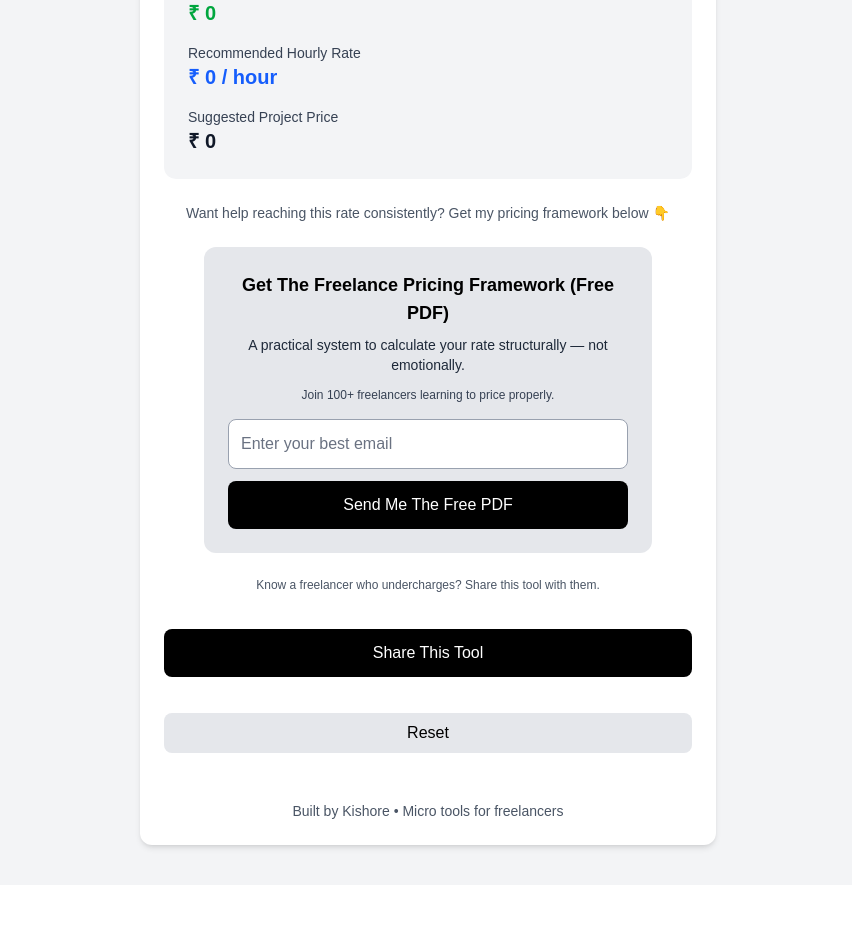
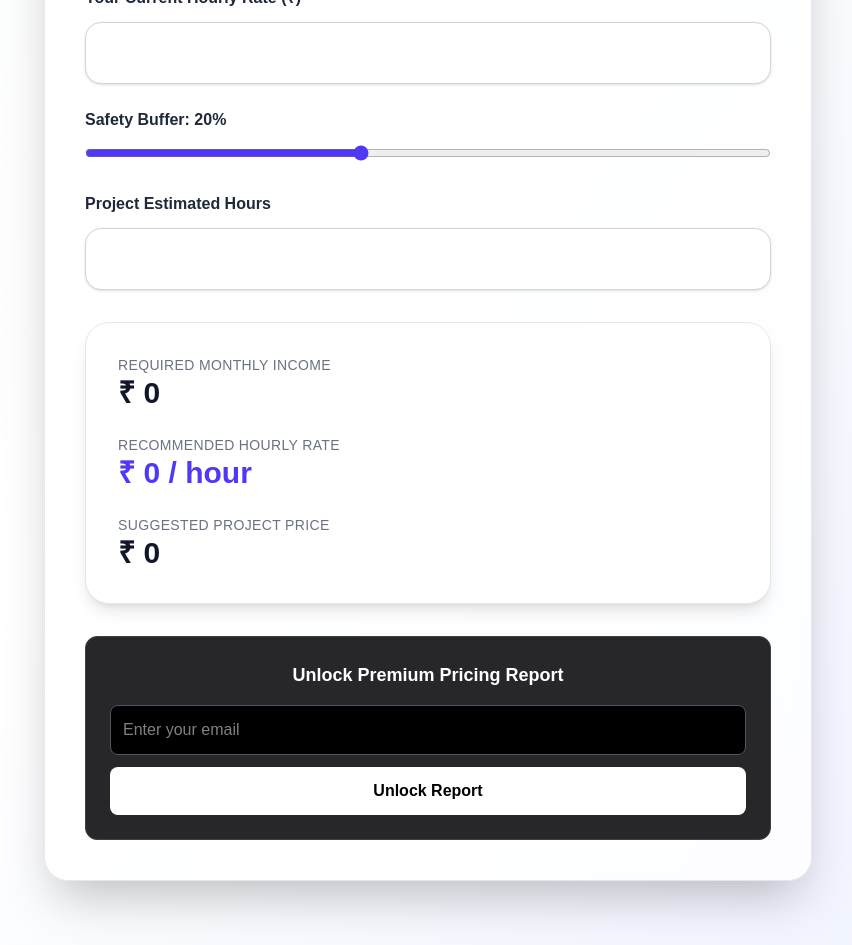
Before and after one commit to kishoredk-tech/freelance-rate, a Next.js app: page / in a window 1280 px wide. Shown: the part 840-1785 px from the top of the page, without its empty margins (212-1064 px from the left). Before the commit the page ends 1725 px from the top, so only its background shows below. Built offline with nearby package versions, Linux system fonts and the light colour scheme.

Commit message:
Big UI Freeze along with PDF generation with email gated

```diff
--- a/package.json
+++ b/package.json
@@ -20,7 +20,9 @@
     "@types/node": "^20",
     "@types/react": "^19",
     "@types/react-dom": "^19",
-    "eslint": "^9",
+    "@typescript-eslint/eslint-plugin": "^8.56.0",
+    "@typescript-eslint/parser": "^8.56.0",
+    "eslint": "^10.0.0",
     "eslint-config-next": "16.1.6",
     "tailwindcss": "^4",
     "typescript": "^5"
--- a/src/app/page.tsx
+++ b/src/app/page.tsx
@@ -1,14 +1,11 @@
 "use client";
 
-import { useState } from "react";
+import { useState, useMemo } from "react";
 import InputField from "@/components/InputField";
 import ResultsCard from "@/components/ResultsCard";
 import SubscribeForm from "@/components/SubscribeForm";
 
 export default function Home() {
-  // =========================
-  // STATE
-  // =========================
   const [currency, setCurrency] = useState("INR");
   const [desiredIncome, setDesiredIncome] = useState("");
   const [monthlyExpenses, setMonthlyExpenses] = useState("");
@@ -16,7 +13,7 @@ export default function Home() {
   const [billableHours, setBillableHours] = useState("");
   const [bufferPercent, setBufferPercent] = useState(20);
   const [projectHours, setProjectHours] = useState("");
-  const [shareMessage, setShareMessage] = useState("");
+  const [currentRate, setCurrentRate] = useState("");
 
   const currencySymbols: Record<string, string> = {
     INR: "₹",
@@ -25,88 +22,88 @@ export default function Home() {
     GBP: "£",
   };
 
-  // =========================
-  // BUSINESS LOGIC
-  // =========================
+  const symbol = currencySymbols[currency];
 
-  const totalRequired =
-    Math.max(0, Number(desiredIncome || 0)) +
-    Math.max(0, Number(monthlyExpenses || 0));
+  const calculations = useMemo(() => {
+    const income = Number(desiredIncome) || 0;
+    const expenses = Number(monthlyExpenses) || 0;
+    const days = Number(workingDays) || 0;
+    const hours = Number(billableHours) || 0;
+    const projectHrs = Number(projectHours) || 0;
+    const current = Number(currentRate) || 0;
 
-  const totalBillableHours =
-    Math.max(0, Number(workingDays || 0)) *
-    Math.max(0, Number(billableHours || 0));
+    const totalRequired = income + expenses;
+    const totalBillableHours = days * hours;
 
-  const baseHourlyRate =
+    const baseRate =
       totalBillableHours > 0
         ? totalRequired / totalBillableHours
         : 0;
 
-  const recommendedHourlyRate =
-    Math.round(baseHourlyRate * (1 + bufferPercent / 100));
+    const recommended =
+      baseRate > 0
+        ? Math.round(baseRate * (1 + bufferPercent / 100))
+        : 0;
 
     const projectPrice =
-    Math.round(recommendedHourlyRate * Number(projectHours || 0));
+      recommended > 0
+        ? Math.round(recommended * projectHrs)
+        : 0;
 
-  const handleReset = () => {
-    setDesiredIncome("");
-    setMonthlyExpenses("");
-    setWorkingDays("");
-    setBillableHours("");
-    setProjectHours("");
-    setBufferPercent(20);
-    setCurrency("INR");
+    const rateGap =
+      current > 0 ? recommended - current : 0;
+
+    const monthlyLoss =
+      rateGap > 0 ? Math.round(rateGap * totalBillableHours) : 0;
+
+    const yearlyLoss =
+      monthlyLoss > 0 ? monthlyLoss * 12 : 0;
+
+    const isUnderpricing =
+      current > 0 && current < recommended;
+
+    return {
+      totalRequired,
+      recommended,
+      projectPrice,
+      monthlyLoss,
+      yearlyLoss,
+      isUnderpricing,
     };
-
-  // =========================
-  // SHARE FUNCTION
-  // =========================
-
-  const handleShare = async () => {
-    const shareData = {
-      title: "Freelance Rate Calculator",
-      text: "Stop underpricing your freelance work. Calculate your ideal hourly rate instantly.",
-      url: window.location.href,
-    };
-
-    try {
-      if (navigator.share) {
-        await navigator.share(shareData);
-      } else {
-        await navigator.clipboard.writeText(window.location.href);
-        setShareMessage("Link copied to clipboard!");
-        setTimeout(() => setShareMessage(""), 2000);
-      }
-    } catch (error) {
-      console.error("Sharing failed:", error);
-    }
-  };
+  }, [
+    desiredIncome,
+    monthlyExpenses,
+    workingDays,
+    billableHours,
+    projectHours,
+    currentRate,
+    bufferPercent,
+  ]);
 
   return (
-    <main className="min-h-screen bg-gray-100 py-10 px-4">
-      <div className="max-w-xl mx-auto bg-white shadow-md rounded-xl p-6 space-y-6">
+    <main className="min-h-screen bg-gradient-to-br from-slate-50 via-white to-indigo-50 py-16 px-4">
+
+      <div className="max-w-3xl mx-auto bg-white/80 backdrop-blur-lg shadow-2xl rounded-3xl p-10 space-y-8 border border-gray-200">
 
         {/* HEADER */}
-        <h1 className="text-2xl font-bold text-gray-800 text-center">
-          Stop Underpricing Your Freelance Work
+        <div className="text-center space-y-3">
+          <h1 className="text-4xl font-extrabold text-gray-900 tracking-tight">
+            Freelance Rate Intelligence
           </h1>
+          <p className="text-gray-600 text-lg">
+            Structural pricing calculator for serious freelancers.
+          </p>
+        </div>
 
-        <p className="text-sm text-gray-600 text-center">
-          Free calculator to find your ideal freelance hourly rate.
-        </p>
-
-        {/* INPUTS */}
-        <div className="space-y-4">
-
-          {/* Currency */}
+        {/* CURRENCY */}
         <div>
-            <label className="block mb-2 font-semibold text-gray-800">
+          <label className="block mb-3 font-semibold text-gray-800">
             Currency
           </label>
           <select
             value={currency}
             onChange={(e) => setCurrency(e.target.value)}
-              className="w-full p-3 border border-gray-400 rounded-lg bg-white"
+            className="w-full p-4 border border-gray-300 rounded-2xl bg-white text-gray-900 font-medium shadow-sm focus:ring-2 focus:ring-indigo-600 focus:outline-none"
           >
             <option value="INR">INR (₹)</option>
             <option value="USD">USD ($)</option>
@@ -115,14 +112,17 @@ export default function Home() {
           </select>
         </div>
 
+        {/* INPUTS */}
+        <div className="space-y-6">
+
           <InputField
-            label={`Desired Take-Home Income (${currencySymbols[currency]})`}
+            label={`Desired Monthly Income (${symbol})`}
             value={desiredIncome}
             onChange={setDesiredIncome}
           />
 
           <InputField
-            label={`Monthly Expenses (${currencySymbols[currency]})`}
+            label={`Monthly Expenses (${symbol})`}
             value={monthlyExpenses}
             onChange={setMonthlyExpenses}
           />
@@ -139,20 +139,26 @@ export default function Home() {
             onChange={setBillableHours}
           />
 
-          {/* BUFFER SLIDER */}
+          <InputField
+            label={`Your Current Hourly Rate (${symbol})`}
+            value={currentRate}
+            onChange={setCurrentRate}
+          />
+
+          {/* BUFFER */}
           <div>
-            <label className="block mb-2 font-semibold text-gray-800">
+            <label className="block mb-3 font-semibold text-gray-800">
               Safety Buffer: {bufferPercent}%
             </label>
             <input
               type="range"
               min="0"
-              max="100"
+              max="50"
               value={bufferPercent}
               onChange={(e) =>
                 setBufferPercent(Number(e.target.value))
               }
-              className="w-full"
+              className="w-full accent-indigo-600"
             />
           </div>
 
@@ -166,68 +172,16 @@ export default function Home() {
 
         {/* RESULTS */}
         <ResultsCard
-          currencySymbol={currencySymbols[currency]}
-          totalRequired={totalRequired}
-          recommendedHourlyRate={recommendedHourlyRate}
-          projectPrice={projectPrice}
+          currencySymbol={symbol}
+          totalRequired={calculations.totalRequired}
+          recommendedHourlyRate={calculations.recommended}
+          projectPrice={calculations.projectPrice}
+          monthlyLoss={calculations.monthlyLoss}
+          yearlyLoss={calculations.yearlyLoss}
+          isUnderpricing={calculations.isUnderpricing}
         />
 
-        {/* Reality Check */}
-        {recommendedHourlyRate > 0 && (
-          <div className="mt-6 p-4 bg-yellow-100 rounded-lg text-sm text-gray-800">
-            <p className="font-semibold">Reality Check:</p>
-            <p className="mt-2">
-              If you charge less than {currencySymbols[currency]} {recommendedHourlyRate},
-              you're likely:
-            </p>
-            <ul className="list-disc ml-5 mt-2">
-              <li>Working more hours than planned</li>
-              <li>Underestimating your expenses</li>
-              <li>Skipping your safety buffer</li>
-            </ul>
-          </div>
-        )}
-
-        {/* MICRO TRIGGER */}
-        <p className="text-sm text-center text-gray-600 mt-4">
-          Want help reaching this rate consistently? Get my pricing framework below 👇
-        </p>
-
-        {/* NEWSLETTER */}
-        <div className="mt-6">
         <SubscribeForm />
-        </div>
-
-        {/* SHARE SECTION */}
-        <p className="text-xs text-gray-600 text-center mt-4">
-          Know a freelancer who undercharges? Share this tool with them.
-        </p>
-
-        <button
-          onClick={handleShare}
-          className="w-full bg-black text-white py-3 rounded-lg mt-3 hover:bg-gray-800 transition font-medium"
-        >
-          Share This Tool
-        </button>
-
-        {shareMessage && (
-          <p className="text-center text-sm text-green-600 mt-2">
-            {shareMessage}
-          </p>
-        )}
-
-        {/* RESET BUTTON */}
-        <button
-          onClick={handleReset}
-          className="w-full bg-gray-200 hover:bg-gray-300 text-black font-medium py-2 rounded-lg mt-3"
-        >
-          Reset
-        </button>
-
-        {/* FOOTER */}
-        <p className="text-center text-sm text-gray-600 mt-6">
-          Built by Kishore • Micro tools for freelancers
-        </p>
 
       </div>
     </main>
--- a/src/components/InputField.tsx
+++ b/src/components/InputField.tsx
@@ -10,8 +10,8 @@ export default function InputField({
   onChange,
 }: InputFieldProps) {
   return (
-    <div className="space-y-1">
-      <label className="block text-sm font-medium text-gray-800">
+    <div>
+      <label className="block mb-3 font-semibold text-gray-800">
         {label}
       </label>
 
@@ -19,7 +19,7 @@ export default function InputField({
         type="number"
         value={value}
         onChange={(e) => onChange(e.target.value)}
-        className="w-full p-3 border border-gray-400 rounded-lg bg-white text-gray-900 placeholder-gray-500 focus:outline-none focus:ring-2 focus:ring-black focus:border-black"
+        className="w-full p-4 border border-gray-300 rounded-2xl bg-white text-gray-900 text-lg font-medium shadow-sm focus:ring-2 focus:ring-indigo-600 focus:outline-none"
       />
     </div>
   );
--- a/src/components/ResultsCard.tsx
+++ b/src/components/ResultsCard.tsx
@@ -3,6 +3,9 @@ type ResultsCardProps = {
   totalRequired: number;
   recommendedHourlyRate: number;
   projectPrice: number;
+  monthlyLoss: number;
+  yearlyLoss: number;
+  isUnderpricing: boolean;
 };
 
 export default function ResultsCard({
@@ -10,35 +13,53 @@ export default function ResultsCard({
   totalRequired,
   recommendedHourlyRate,
   projectPrice,
+  monthlyLoss,
+  yearlyLoss,
+  isUnderpricing,
 }: ResultsCardProps) {
   return (
-    <div className="mt-8 p-6 bg-gray-100 rounded-xl space-y-4">
+    <div className="mt-8 p-8 bg-white rounded-3xl border border-gray-200 shadow-lg space-y-6">
+
       <div>
-        <p className="text-sm text-gray-700">
-          Total Required Income
+        <p className="text-gray-500 text-sm uppercase tracking-wide">
+          Required Monthly Income
         </p>
-        <p className="text-xl font-bold text-green-600">
-          {currencySymbol} {totalRequired}
+        <p className="text-3xl font-bold text-gray-900">
+          {currencySymbol} {totalRequired.toLocaleString()}
         </p>
       </div>
 
       <div>
-        <p className="text-sm text-gray-700">
+        <p className="text-gray-500 text-sm uppercase tracking-wide">
           Recommended Hourly Rate
         </p>
-        <p className="text-xl font-bold text-blue-600">
-          {currencySymbol} {recommendedHourlyRate} / hour
+        <p className="text-3xl font-bold text-indigo-600">
+          {currencySymbol} {recommendedHourlyRate.toLocaleString()} / hour
         </p>
       </div>
 
       <div>
-        <p className="text-sm text-gray-700">
+        <p className="text-gray-500 text-sm uppercase tracking-wide">
           Suggested Project Price
         </p>
-        <p className="text-xl font-bold text-gray-900">
-          {currencySymbol} {projectPrice}
+        <p className="text-3xl font-bold text-gray-900">
+          {currencySymbol} {projectPrice.toLocaleString()}
         </p>
       </div>
+
+      {isUnderpricing && (
+        <div className="p-5 bg-red-50 border border-red-200 rounded-2xl">
+          <p className="font-semibold text-red-600 text-lg">
+            You are undercharging.
+          </p>
+          <p className="mt-2 text-gray-700">
+            Monthly loss: {currencySymbol} {monthlyLoss.toLocaleString()}
+          </p>
+          <p className="text-gray-700">
+            Yearly loss: {currencySymbol} {yearlyLoss.toLocaleString()}
+          </p>
+        </div>
+      )}
     </div>
   );
 }
--- a/src/components/SubscribeForm.tsx
+++ b/src/components/SubscribeForm.tsx
@@ -2,83 +2,61 @@
 
 import { useState } from "react";
 
-export default function SubscribeForm() {
+export default function SubscribeForm({ onSubscribed }: any) {
   const [email, setEmail] = useState("");
   const [loading, setLoading] = useState(false);
   const [message, setMessage] = useState("");
 
-  const handleSubmit = async (e: React.FormEvent) => {
+  const handleSubmit = async (e: any) => {
     e.preventDefault();
     setLoading(true);
     setMessage("");
 
-    try {
     const res = await fetch("/api/subscribe", {
       method: "POST",
-        headers: {
-          "Content-Type": "application/json",
-        },
+      headers: { "Content-Type": "application/json" },
       body: JSON.stringify({ email }),
     });
 
-      const data = await res.json();
-
     if (res.ok) {
-        setMessage("Check your email! Your free pricing framework is on its way 🚀");
-        setEmail("");
+      setMessage("Unlocked. You can now download the report.");
+      onSubscribed();
     } else {
-        setMessage(data.error || "Subscription failed");
-      }
-    } catch {
-      setMessage("Something went wrong. Please try again.");
+      setMessage("Subscription failed.");
     }
 
     setLoading(false);
   };
 
   return (
-    <div className="mt-6 p-6 bg-gray-200 rounded-xl max-w-md mx-auto">
+    <div className="bg-zinc-800 p-6 rounded-xl border border-zinc-700 mt-6">
 
-      <h3 className="text-lg font-semibold text-black text-center">
-        Get The Freelance Pricing Framework (Free PDF)
+      <h3 className="text-lg font-semibold text-white text-center">
+        Unlock Premium Pricing Report
       </h3>
-
-      <p className="text-sm text-gray-800 mt-2 text-center">
-        A practical system to calculate your rate structurally — not emotionally.
-      </p>
-
-      <p className="text-xs text-gray-700 mt-3 text-center">
-        Join 100+ freelancers learning to price properly.
-      </p>
 
       <form onSubmit={handleSubmit} className="flex flex-col gap-3 mt-4">
 
         <input
           type="email"
-          placeholder="Enter your best email"
+          placeholder="Enter your email"
+          required
           value={email}
-          required
           onChange={(e) => setEmail(e.target.value)}
-          className="p-3 border border-gray-400 rounded-lg bg-white text-gray-900 placeholder-gray-500 focus:outline-none focus:ring-2 focus:ring-black focus:border-black"
+          className="p-3 rounded-lg bg-black border border-gray-600 text-white"
         />
 
         <button
           type="submit"
           disabled={loading}
-          className="w-full bg-black text-white py-3 rounded-lg font-medium hover:bg-gray-800 transition"
+          className="bg-white text-black py-3 rounded-lg font-semibold"
         >
-          {loading ? "Sending..." : "Send Me The Free PDF"}
+          {loading ? "Unlocking..." : "Unlock Report"}
         </button>
       </form>
 
       {message && (
-        <p
-          className={`text-sm mt-3 text-center font-medium ${
-            message.includes("Check your email")
-              ? "text-green-600"
-              : "text-red-500"
-          }`}
-        >
+        <p className="text-sm text-green-400 mt-3 text-center">
           {message}
         </p>
       )}
```
Also changed, not shown: 1 other file (tests, documents, lock files or other folders). Lines whose indentation alone changed are shown as unchanged.
